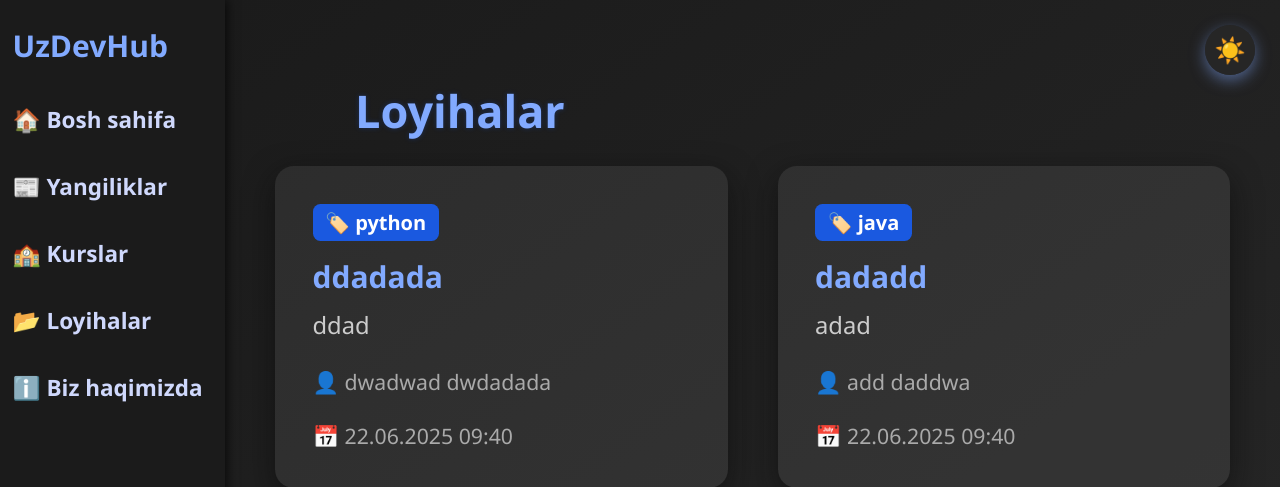
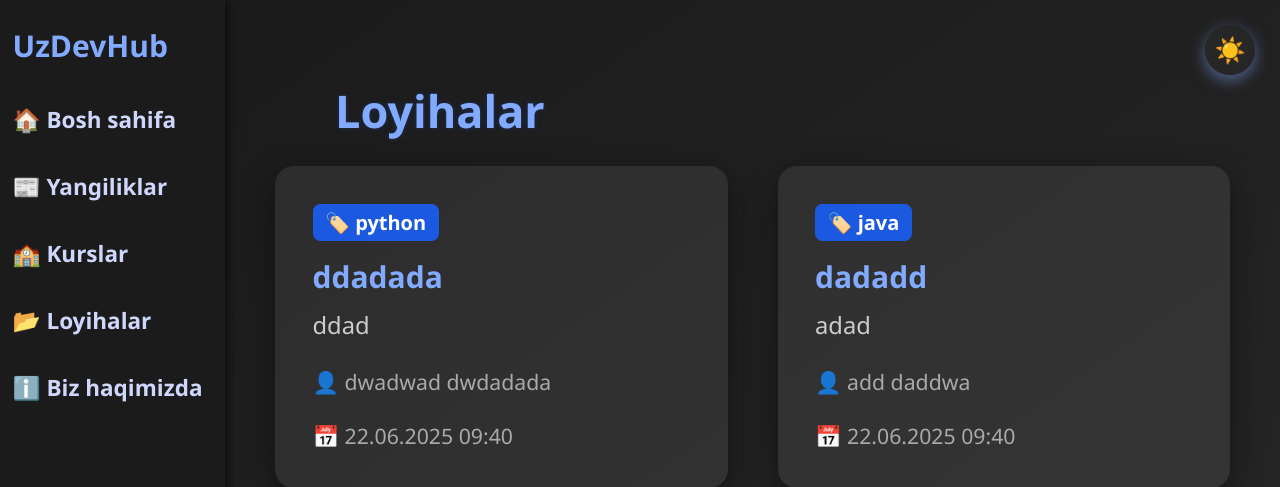
Before and after one commit to takhirovbunyad/UzDevHub, a Django app: page /projects/ in a window 1280 px wide. Shown: the top 487 px of the page. Run offline with Django 5.2, Linux system fonts and the light colour scheme; data comes from the database, SQL or seed files in the repository.

Commit message:
Update projects.css

```diff
--- a/static/css/projects.css
+++ b/static/css/projects.css
@@ -72,7 +72,7 @@ main.main-content h1 {
   font-weight: bold;
   color: #82aaff;
   text-shadow: 0 0 5px rgba(26, 89, 224, 0.3);
-  margin-left: 4rem;
+  margin-left: 3rem;
   margin-top: 1.5rem;
   margin-bottom: 1.25rem;
   text-align: left;
```
